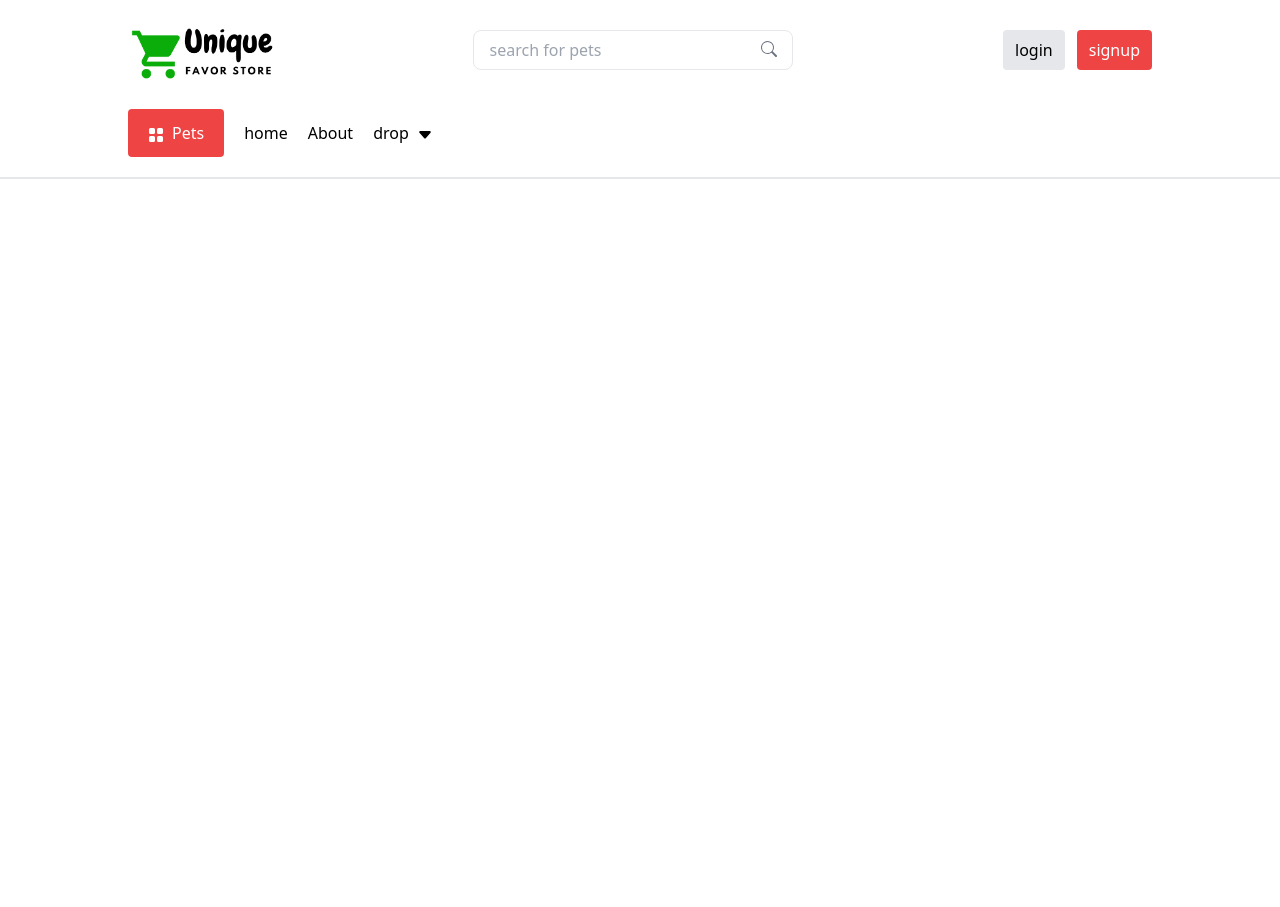
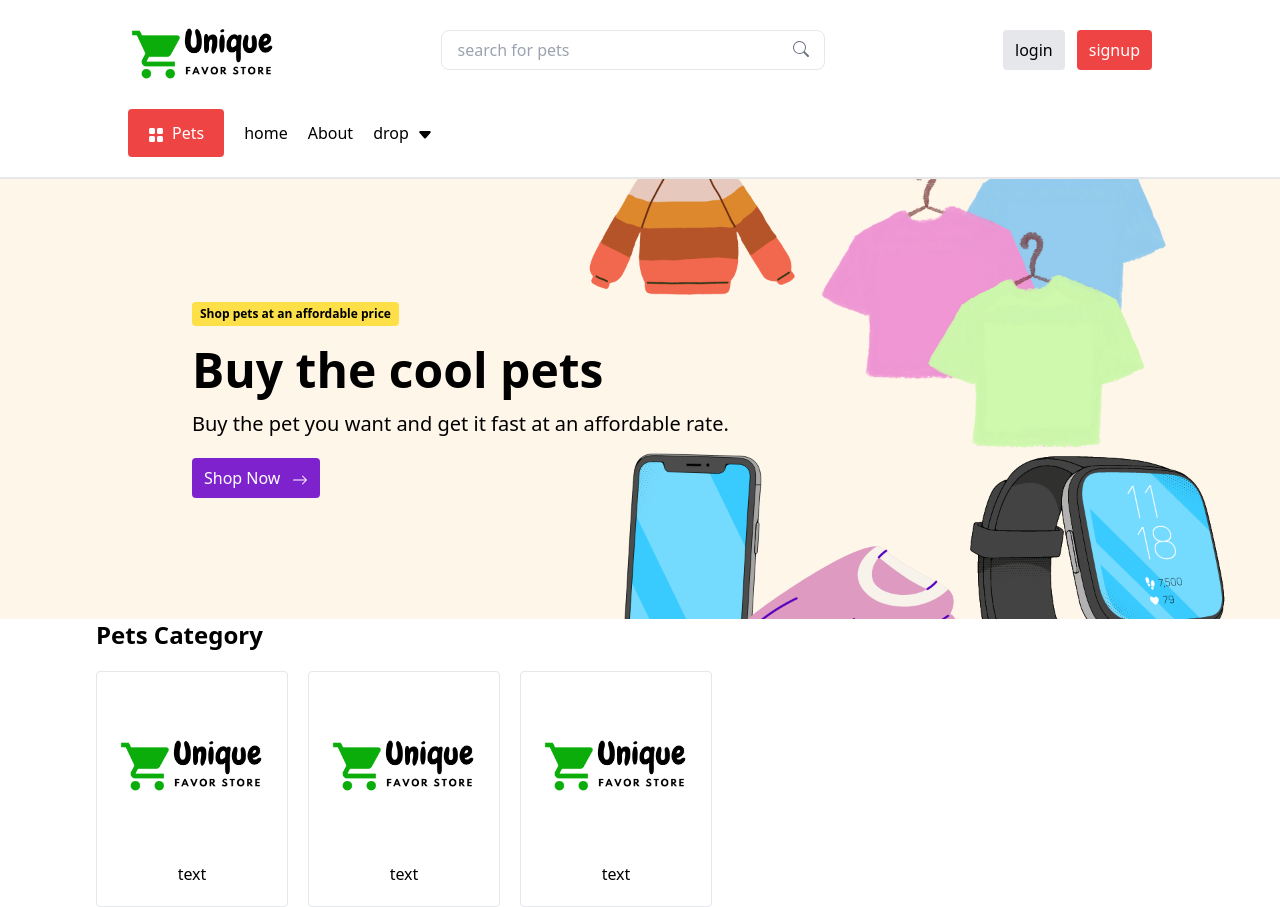
Before and after one commit to Maxzeno/nextpetbuddyapp, a React (Create React App) app: page / in a window 1280 px wide. Before the commit the page ends 800 px from the top, so only its background shows below. Built offline with nearby package versions, Linux system fonts and the light colour scheme.

Commit message:
worked on hero and pet catgory working on home mid section (jumbertron)

```diff
--- a/src/components/button/button.jsx
+++ b/src/components/button/button.jsx
@@ -1,5 +1,6 @@
-export default function Button({ text, bgColor, color, bgHover, extraClass = "" }) {
+export default function Button({ text, bgColor, color, bgHover, extraClass = "", trailingIcon = "" }) {
     return <button className={`py-2 px-3 rounded ${bgColor} ${bgHover} ${color} ${extraClass}`}>
-        {text}
+        <span className={`${color} ${trailingIcon ? "mr-3" : ""}`}>{text}</span>
+        {trailingIcon}
     </button>
 }
--- /dev/null
+++ b/src/components/card/pets.jsx
@@ -0,0 +1,10 @@
+import logo from '../../assets/logo-removebg-crop.png'
+
+export default function PetsCategory() {
+    return <div className='p-5 border hover:border-red-300 cursor-pointer rounded inline-block mr-5'>
+        <div className='mb-5'>
+            <img className='h-[150px] w-[150px] object-contain' src={logo} alt="" />
+        </div>
+        <div className='text-center'>text</div>
+    </div>
+}
--- a/src/components/nav/navbar.jsx
+++ b/src/components/nav/navbar.jsx
@@ -1,7 +1,7 @@
 import { Link } from 'react-router-dom';
 import logo from '../../assets/logo-removebg-crop.png'
 import Button from '../button/button';
-import { Search, GridFill, CaretDownFill, MenuButton, XLg } from "react-bootstrap-icons";
+import { Search, GridFill, CaretDownFill, List, XLg } from "react-bootstrap-icons";
 import { useState } from 'react';
 
 const Navbar = () => {
@@ -30,7 +30,7 @@ const Navbar = () => {
                     <img src={logo} alt="" width={150} />
                 </div>
                 <div className='relative'>
-                    <input placeholder='search for pets' type="text" className='border w-[25vw] rounded-lg h-[40px] px-4 focus:outline-none focus:border-2' />
+                    <input placeholder='search for pets' type="text" className='border w-[30vw] rounded-lg h-[40px] px-4 focus:outline-none focus:border-2' />
                     <Search className='relative right-8 top-[-3px] inline text-gray-500' />
 
                 </div>
@@ -72,17 +72,17 @@ const Navbar = () => {
                 </div>
                 <div className='flex items-center'>
                     <Search className='text-[1.5em] cursor-pointer leading-[0] inline text-black mr-3' onClick={() => toggleDropdown("search")} />
-                    <MenuButton className='text-[1.5em] cursor-pointer leading-[0] inline text-black' onClick={() => toggleDropdown("mobile")} />
+                    <List className='text-[1.7em] cursor-pointer leading-[0] inline text-black' onClick={() => toggleDropdown("mobile")} />
                 </div>
             </div>
             {openDropdown === "search" && <div onClick={closeMobileSearchByOutsideClick} id='closeMobileSearchByOutsideClick' className='fixed z-20 w-full bg-black bg-opacity-50 left-0 top-0 h-full'>
-                <div className='relative w-[80%] bg-white mt-20 mx-auto rounded py-2 px-3'>
+                <div className='relative w-[80vw] bg-white mt-20 mx-auto rounded py-2 px-3'>
                     <div className='py-2 flex justify-between'>
                         <div>Search for pets</div>
                         <div className='cursor-pointer' onClick={() => toggleDropdown("search")}><XLg className='text-[1.1em] leading-[0]' /></div>
                     </div>
                     <input placeholder='type' type="text" className='border w-full rounded-lg h-[40px] px-4 focus:outline-none focus:border-2' />
-                    <Search className='relative top-[-35px] left-[95%] inline text-gray-500' />
+                    <Search className='relative top-[-35px] left-[calc(80vw-50px)] inline text-gray-500' />
                 </div>
             </div>}
 
--- /dev/null
+++ b/src/components/section/hero.jsx
@@ -0,0 +1,15 @@
+import backgroundImage from '../../assets/hero-custom.png'
+import Button from '../button/button'
+import { ArrowRight } from "react-bootstrap-icons";
+
+export default function Hero() {
+    return <div className="bg-cover bg-center h-[55vh] flex items-center" style={{ backgroundImage: `url(${backgroundImage})` }}
+    >
+        <div className='px-[10%] lg:px-[15%]'>
+            <div className='bg-yellow-300 py-1 px-2 rounded text-xs font-semibold inline-block mb-5'>Shop pets at an affordable price</div>
+            <div className='font-semibold text-5xl mb-4'>Buy the cool pets</div>
+            <div className='font-normal text-xl mb-5'>Buy the pet you want and get it fast at an affordable rate.</div>
+            <Button text="Shop Now" color="text-white" bgColor="bg-purple-700" bgHover="hover:bg-purple-800" extraClass="mr-3" trailingIcon={<ArrowRight className='inline' />} />
+        </div>
+    </div>
+}
--- /dev/null
+++ b/src/components/section/homeCategory.jsx
@@ -0,0 +1,12 @@
+import PetsCategory from '../card/pets';
+
+export default function HomeCategory() {
+    return <div>
+        <div className='font-semibold text-2xl mb-5'>Pets Category</div>
+        <div>
+            <PetsCategory />
+            <PetsCategory />
+            <PetsCategory />
+        </div>
+    </div>
+}
--- a/src/pages/home.jsx
+++ b/src/pages/home.jsx
@@ -1,12 +1,17 @@
 
 import React from 'react';
 import Navbar from '../components/nav/navbar.jsx';
+import Hero from '../components/section/hero.jsx';
+import HomeCategory from '../components/section/homeCategory.jsx';
 
 const Home = () => {
     return (
         <>
             <Navbar />
-        </>
+            <Hero />
+            <div className='px-5 lg:px-24'>
+                <HomeCategory />
+            </div>        </>
     );
 };
 
```
Also changed, not shown: src/assets/hero-custom.png (added), src/components/section/midJombotron.jsx (added).
